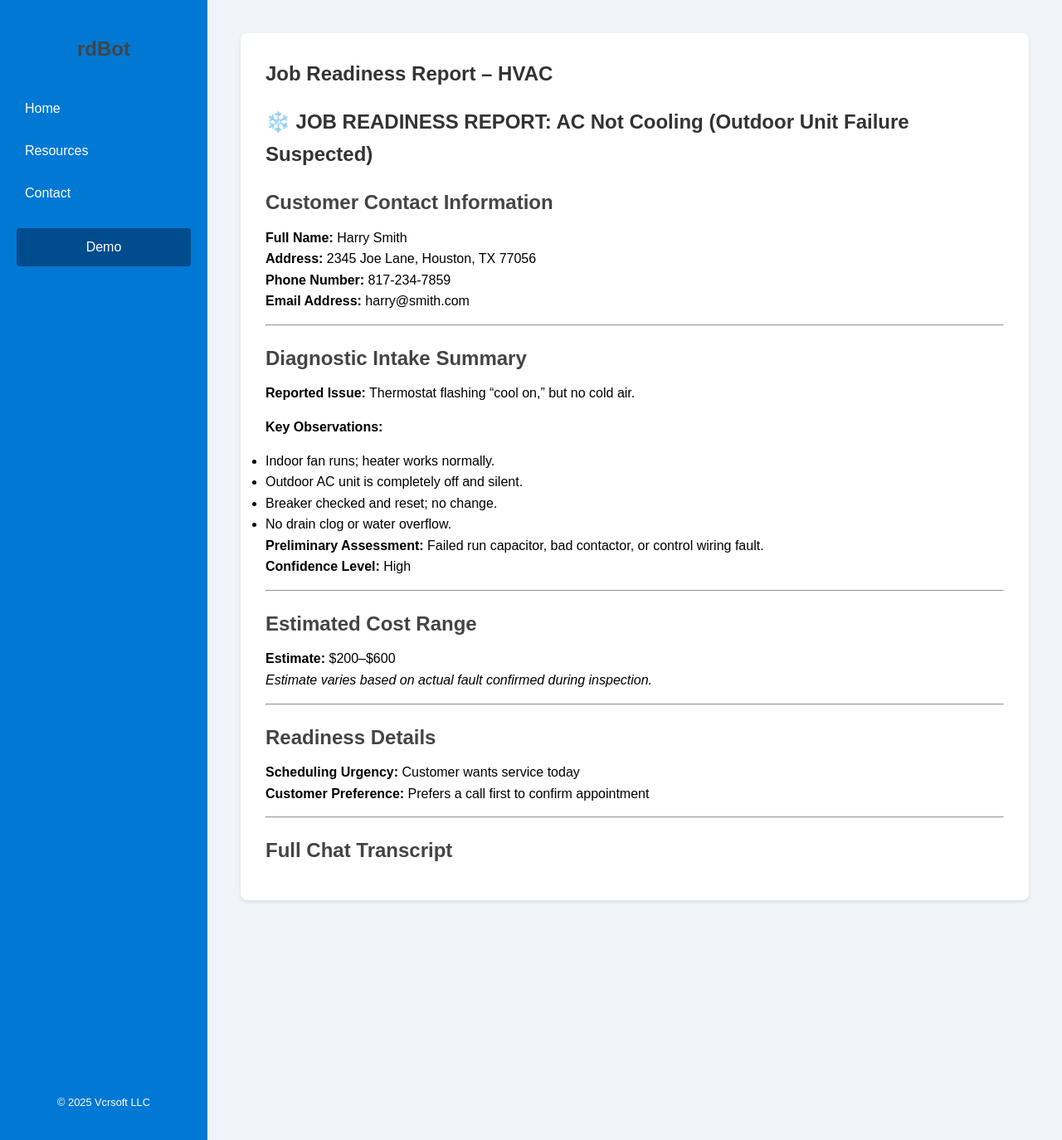
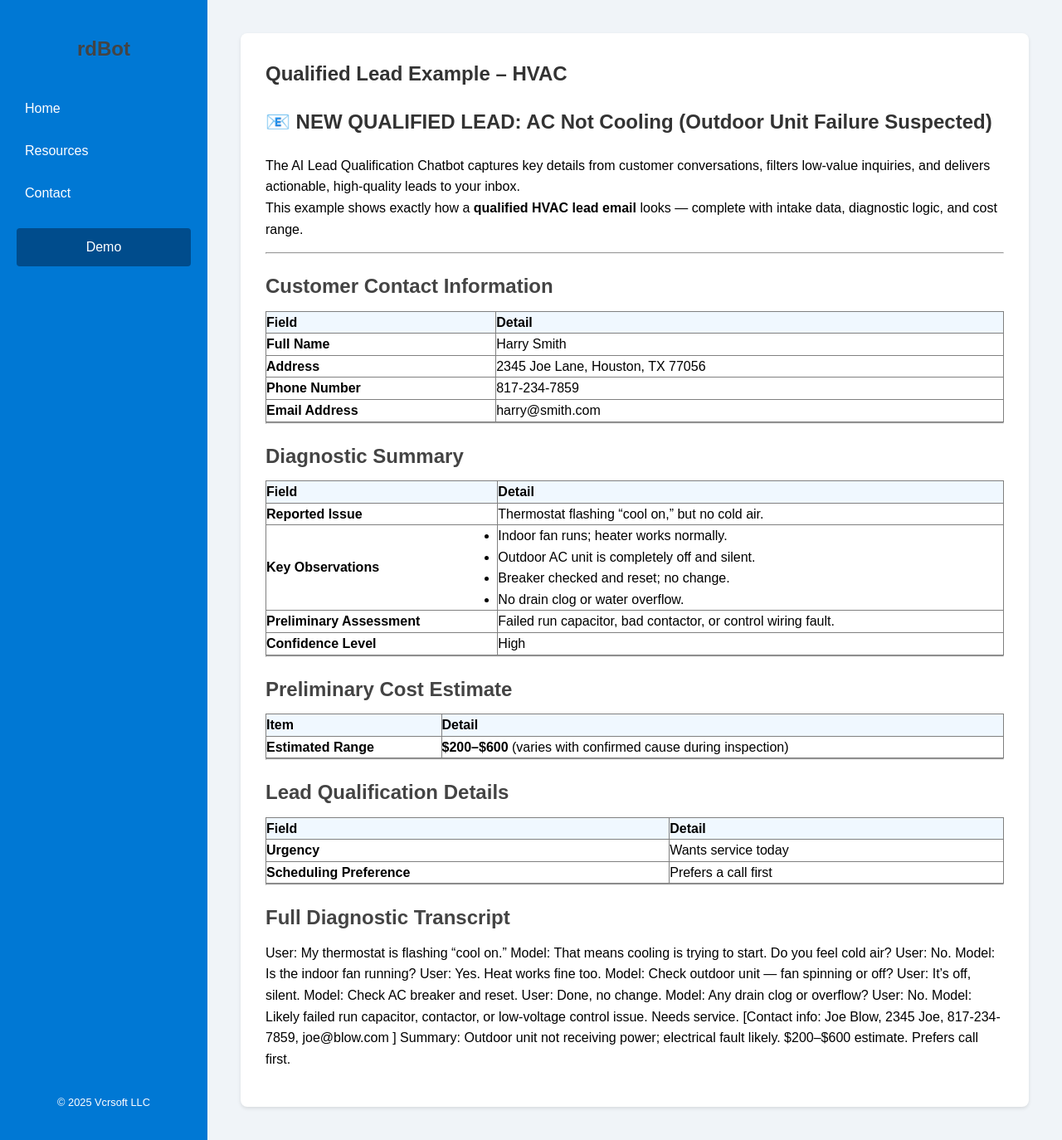
Before and after one commit to vcrsoft/vcrsoft.github.io, a Jekyll site: the page built from _resources/examples/hvac.md, in a window 1280 px wide and 1374 px high. Shown: the whole window at 83% size. Built offline with Jekyll 4.4.1, drawn with Linux system fonts in a browser that asks for light colours.

Commit message:
Update HVAC report to qualified lead example

```diff
--- a/_resources/examples/hvac.md
+++ b/_resources/examples/hvac.md
@@ -1,44 +1,93 @@
 ---
 layout: resource
-title: "Job Readiness Report – HVAC"
-excerpt: "Example Job Readiness Report for an AC not cooling—showing intake summary, cost estimate, and transcript."
+title: "Qualified Lead Example – HVAC"
+excerpt: "AI-qualified lead email example for an air conditioner not cooling, including diagnostic logic and repair estimate."
 nav_exclude: true
 ---
 
-# ❄️ JOB READINESS REPORT: AC Not Cooling (Outdoor Unit Failure Suspected)
+# 📧 NEW QUALIFIED LEAD: AC Not Cooling (Outdoor Unit Failure Suspected)
 
-## Customer Contact Information
-**Full Name:** Harry Smith
-**Address:** 2345 Joe Lane, Houston, TX 77056
-**Phone Number:** 817-234-7859
-**Email Address:** harry@smith.com
+The AI Lead Qualification Chatbot captures key details from customer conversations, filters low-value inquiries, and delivers actionable, high-quality leads to your inbox.
+This example shows exactly how a **qualified HVAC lead email** looks — complete with intake data, diagnostic logic, and cost range.
 
 ---
 
-## Diagnostic Intake Summary
-**Reported Issue:** Thermostat flashing "cool on," but no cold air.
+## Customer Contact Information
 
-**Key Observations:**
-- Indoor fan runs; heater works normally.
-- Outdoor AC unit is completely off and silent.
-- Breaker checked and reset; no change.
-- No drain clog or water overflow.
-
-**Preliminary Assessment:** Failed run capacitor, bad contactor, or control wiring fault.
-**Confidence Level:** High
+<table border="1" cellpadding="8" cellspacing="0" style="border-collapse: collapse; width: 100%;">
+  <tr style="background-color: #f0f8ff;">
+    <th style="text-align: left;">Field</th>
+    <th style="text-align: left;">Detail</th>
+  </tr>
+  <tr><td><strong>Full Name</strong></td><td>Harry Smith</td></tr>
+  <tr><td><strong>Address</strong></td><td>2345 Joe Lane, Houston, TX 77056</td></tr>
+  <tr><td><strong>Phone Number</strong></td><td>817-234-7859</td></tr>
+  <tr><td><strong>Email Address</strong></td><td>harry@smith.com</td></tr>
+</table>
 
 ---
 
-## Estimated Cost Range
-**Estimate:** $200–$600
-*Estimate varies based on actual fault confirmed during inspection.*
+## Diagnostic Summary
+
+<table border="1" cellpadding="8" cellspacing="0" style="border-collapse: collapse; width: 100%;">
+  <tr style="background-color: #f0f8ff;">
+    <th style="text-align: left;">Field</th>
+    <th style="text-align: left;">Detail</th>
+  </tr>
+  <tr><td><strong>Reported Issue</strong></td><td>Thermostat flashing “cool on,” but no cold air.</td></tr>
+  <tr><td><strong>Key Observations</strong></td><td>
+    <ul>
+      <li>Indoor fan runs; heater works normally.</li>
+      <li>Outdoor AC unit is completely off and silent.</li>
+      <li>Breaker checked and reset; no change.</li>
+      <li>No drain clog or water overflow.</li>
+    </ul>
+  </td></tr>
+  <tr><td><strong>Preliminary Assessment</strong></td><td>Failed run capacitor, bad contactor, or control wiring fault.</td></tr>
+  <tr><td><strong>Confidence Level</strong></td><td>High</td></tr>
+</table>
 
 ---
 
-## Readiness Details
-**Scheduling Urgency:** Customer wants service today
-**Customer Preference:** Prefers a call first to confirm appointment
+## Preliminary Cost Estimate
+
+<table border="1" cellpadding="8" cellspacing="0" style="border-collapse: collapse; width: 100%;">
+  <tr style="background-color: #f0f8ff;">
+    <th style="text-align: left;">Item</th>
+    <th style="text-align: left;">Detail</th>
+  </tr>
+  <tr><td><strong>Estimated Range</strong></td><td><strong>$200–$600</strong> (varies with confirmed cause during inspection)</td></tr>
+</table>
 
 ---
 
-## Full Chat Transcript
+## Lead Qualification Details
+
+<table border="1" cellpadding="8" cellspacing="0" style="border-collapse: collapse; width: 100%;">
+  <tr style="background-color: #f0f8ff;">
+    <th style="text-align: left;">Field</th>
+    <th style="text-align: left;">Detail</th>
+  </tr>
+  <tr><td><strong>Urgency</strong></td><td>Wants service today</td></tr>
+  <tr><td><strong>Scheduling Preference</strong></td><td>Prefers a call first</td></tr>
+</table>
+
+---
+
+## Full Diagnostic Transcript
+
+User: My thermostat is flashing "cool on."
+Model: That means cooling is trying to start. Do you feel cold air?
+User: No.
+Model: Is the indoor fan running?
+User: Yes. Heat works fine too.
+Model: Check outdoor unit — fan spinning or off?
+User: It’s off, silent.
+Model: Check AC breaker and reset.
+User: Done, no change.
+Model: Any drain clog or overflow?
+User: No.
+Model: Likely failed run capacitor, contactor, or low-voltage control issue. Needs service.
+[Contact info: Joe Blow, 2345 Joe, 817-234-7859, joe@blow.com
+]
+Summary: Outdoor unit not receiving power; electrical fault likely. $200–$600 estimate. Prefers call first.
```
